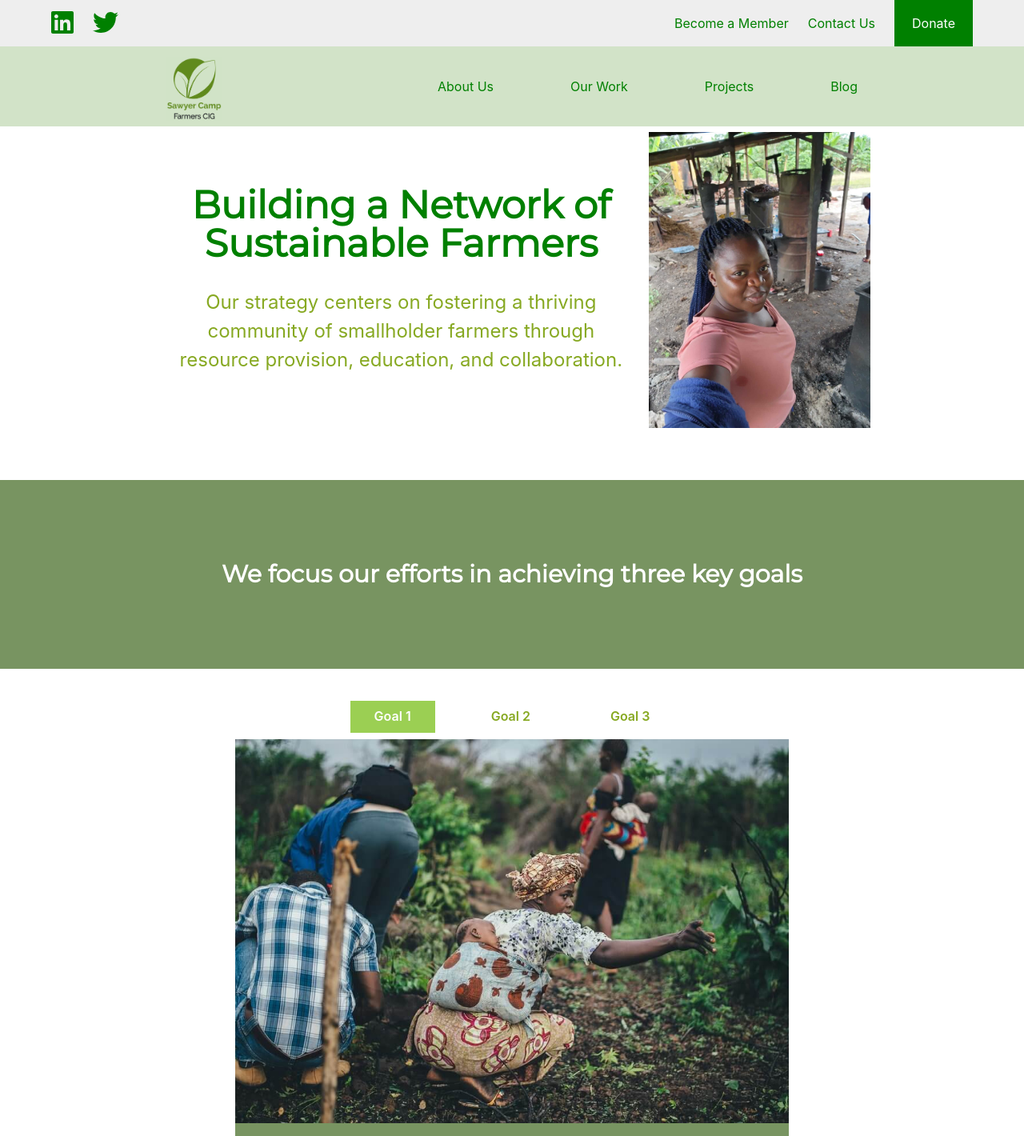
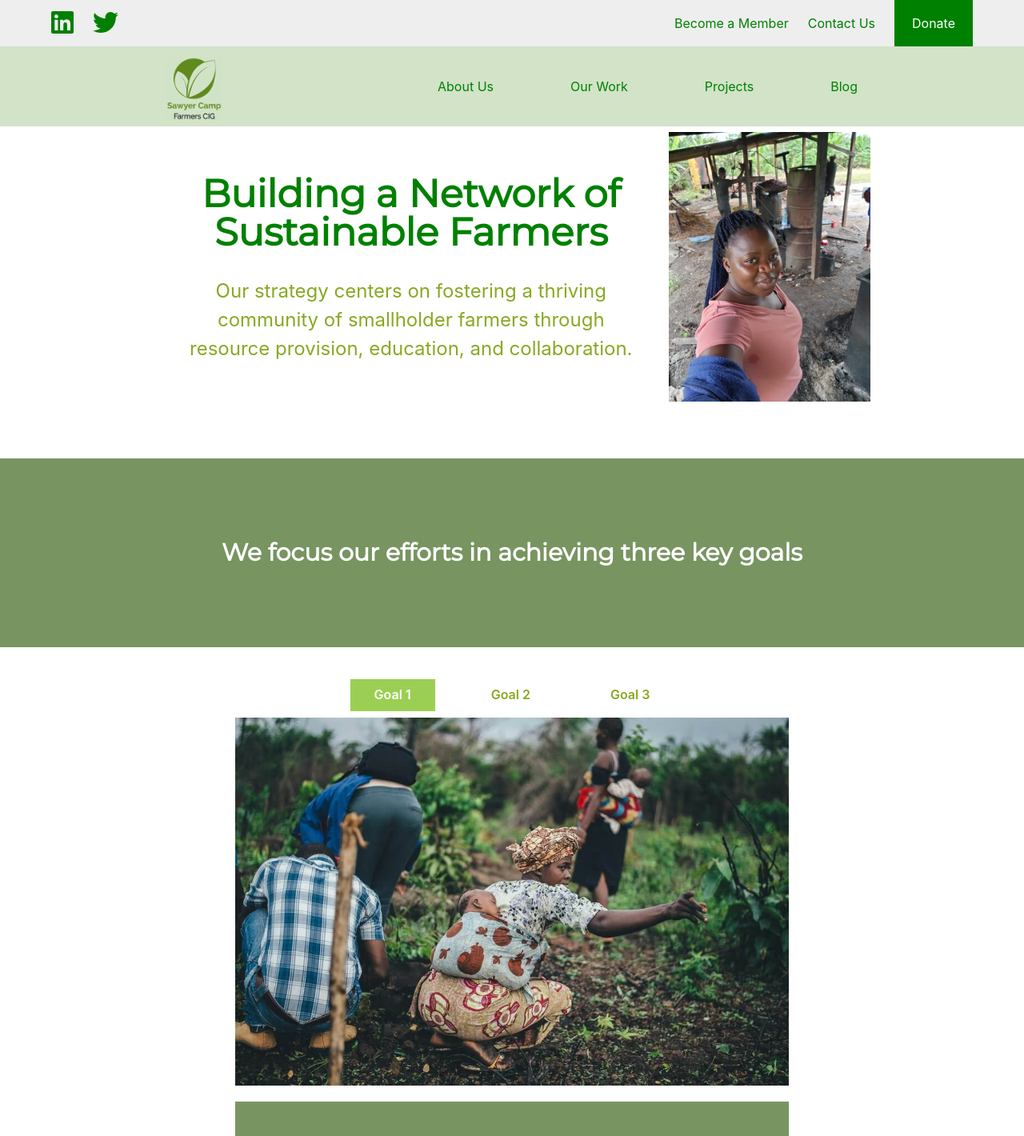
Before and after one commit to thomastepi/sawyer-camp, a React (Create React App) app: page /our-work in a window 1280 px wide. Shown: the top 1420 px of the page at 80% size. Built offline with nearby package versions, Linux system fonts and the light colour scheme; no server answers; a web font is replaced by a local one.

Commit message:
preload landing interval images

```diff
--- a/package.json
+++ b/package.json
@@ -23,6 +23,7 @@
     "framer-motion": "^11.0.14",
     "react": "^18.2.0",
     "react-dom": "^18.2.0",
+    "react-lazy-load-image-component": "^1.6.0",
     "react-redux": "^9.1.0",
     "react-router-dom": "^6.22.3",
     "react-scripts": "5.0.1",
--- a/src/components/Landing.js
+++ b/src/components/Landing.js
@@ -14,6 +14,17 @@ export const Landing = () => {
   const isMobile = useIsMobile();
 
   useEffect(() => {
+    const preloadLinks = imgURLs.map((imageUrl) => {
+      const preloadLink = document.createElement("link");
+      preloadLink.rel = "preload";
+      preloadLink.as = "image";
+      preloadLink.href = imageUrl;
+      preloadLink.fetchpriority = "high";
+      return preloadLink;
+    });
+
+    preloadLinks.forEach((link) => document.head.appendChild(link));
+
     const intervalId = setInterval(() => {
       setCurrentImgIndex((prevIndex) =>
         prevIndex === imgURLs.length - 1 ? 0 : prevIndex + 1
@@ -28,14 +39,15 @@ export const Landing = () => {
     backgroundSize: "cover",
     backgroundRepeat: "no-repeat",
     backgroundPosition: "center",
-    transition: "background-image 1s ease-in-out",
+    backgroundAttachment: "fixed",
+    transition: "background-image 3s ease-in-out",
   };
   return (
     <>
       <VStack
         h="100vh"
         alignItems="center"
-        backgroundColor="#2A4365"
+        backgroundColor="grey.900"
         color="white"
         {...backgroundImageStyle}
         position="relative"
@@ -60,18 +72,6 @@ export const Landing = () => {
           </Box>
         </Box>
       </VStack>
-      <link rel="preload" as="image" href="../assets/images/coffee-seed.jpg" />
-      <link
-        rel="preload"
-        as="image"
-        href="../assets/images/rubber_trees.webp"
-      />
-      <link
-        rel="preload"
-        as="image"
-        href="../assets/images/plantain_bunch.webp"
-      />
-      <link rel="preload" as="image" href="../assets/images/seedling.webp" />
     </>
   );
 };
--- a/src/pages/ContactUs.js
+++ b/src/pages/ContactUs.js
@@ -9,8 +9,9 @@ import { useDispatch, useSelector } from "react-redux";
 import { setName, setEmail, setMessage } from "../features/contactUsSlice";
 import { submitContactUs } from "../features/contactUsSlice";
 import img from "../assets/images/rubber_tree.jpg";
+import { LazyLoadImage } from "react-lazy-load-image-component";
+import "react-lazy-load-image-component/src/effects/blur.css";
 import useIsMobile from "../hooks/useIsMobile";
-
 import {
   Box,
   Text,
@@ -217,8 +218,15 @@ const ContactUs = () => {
               </Box>
             </Center>
             {isMobileView ? null : (
-              <Center bg="grey" bgImg={img}>
-                <Box></Box>
+              <Center bg="grey">
+                <Box w="100%">
+                  <LazyLoadImage
+                    src={img}
+                    alt="photo of rubber tree"
+                    effect="blur"
+                    width="100%"
+                  />
+                </Box>
               </Center>
             )}
           </Grid>
--- a/src/pages/Membership.js
+++ b/src/pages/Membership.js
@@ -6,10 +6,11 @@ import {
   VStack,
   HStack,
   Heading,
-  Image,
   Button,
   Center,
 } from "@chakra-ui/react";
+import { LazyLoadImage } from "react-lazy-load-image-component";
+import "react-lazy-load-image-component/src/effects/blur.css";
 import img from "../assets/images/ayisatu.jpg";
 import { SharedLayout } from "../components";
 import useIsMobile from "../hooks/useIsMobile";
@@ -53,7 +54,12 @@ function Membership() {
                 </Button>
               </VStack>
               <Box w={isMobileView ? "90%" : "50%"}>
-                <Image w="100%" src={img} alt="Teke" />
+                <LazyLoadImage
+                  src={img}
+                  alt="photo of ayisatu"
+                  effect="blur"
+                  width="100%"
+                />
               </Box>
             </HStack>
           </Center>
--- a/src/pages/OurWork.js
+++ b/src/pages/OurWork.js
@@ -1,4 +1,6 @@
 import React, { useState } from "react";
+import { LazyLoadImage } from "react-lazy-load-image-component";
+import "react-lazy-load-image-component/src/effects/blur.css";
 import pic1 from "../assets/images/farm-women.jpg";
 import pic2 from "../assets/images/palmnuts.jpg";
 import pic3 from "../assets/images/assorted-fruits.jpg";
@@ -51,7 +53,7 @@ const OurWork = () => {
             >
               <Box>
                 <VStack spacing={8} px="30px">
-                  <Heading size="2xl" align="center" color='green'>
+                  <Heading size="2xl" align="center" color="green">
                     Building a Network of Sustainable Farmers
                   </Heading>
                   <Text fontSize="2xl" align="center">
@@ -61,8 +63,13 @@ const OurWork = () => {
                   </Text>
                 </VStack>
               </Box>
-              <Box w="80%">
-                <Image src={pic4} alt="photo of teke" />
+              <Box w="70%">
+                <LazyLoadImage
+                  src={pic4}
+                  alt="photo of teke"
+                  effect="blur"
+                  width="100%"
+                />
               </Box>
             </HStack>
           </Box>
@@ -147,15 +154,13 @@ const OurWork = () => {
                   >
                     {showCard1 && (
                       <VStack spacing={0}>
-                        <Box
-                          w="100%"
-                          h="60vh"
-                          bg="blue.500"
-                          backgroundImage={pic1}
-                          backgroundSize="cover"
-                          backgroundRepeat="no-repeat"
-                          backgroundPosition="center"
-                        ></Box>
+                        <Box w="100%" h="60vh">
+                          <Image
+                            src={pic1}
+                            alt="photo of farm women"
+                            width="100%"
+                          />
+                        </Box>
                         <VStack w="100%" bg="#789461" color="white" py="40px">
                           <Heading align="center">
                             Empower Farmers, Strengthen Communities
@@ -176,15 +181,13 @@ const OurWork = () => {
                     )}
                     {showCard2 && (
                       <VStack spacing={0}>
-                        <Box
-                          w="100%"
-                          h="60vh"
-                          bg="blue.500"
-                          backgroundImage={pic2}
-                          backgroundSize="cover"
-                          backgroundRepeat="no-repeat"
-                          backgroundPosition="center"
-                        ></Box>
+                        <Box w="100%" h="60vh">
+                          <Image
+                            src={pic2}
+                            alt="photo of market"
+                            width="100%"
+                          />
+                        </Box>
                         <VStack w="100%" bg="#789461" color="white" py="40px">
                           <Heading align="center">
                             Cultivate Sustainable Practices, Nurture the
@@ -206,15 +209,13 @@ const OurWork = () => {
                     )}
                     {showCard3 && (
                       <VStack spacing={0}>
-                        <Box
-                          w="100%"
-                          h="60vh"
-                          bg="blue.500"
-                          backgroundImage={pic3}
-                          backgroundSize="cover"
-                          backgroundRepeat="no-repeat"
-                          backgroundPosition="center"
-                        ></Box>
+                        <Box w="100%" h="60vh">
+                          <Image
+                            src={pic3}
+                            alt="photo of fruits"
+                            width="100%"
+                          />
+                        </Box>
                         <VStack w="100%" bg="#789461" color="white" py="40px">
                           <Heading align="center">
                             Innovate for Success, Scale for Impact
```
Also changed, not shown: 1 other file (tests, documents, lock files or other folders).
